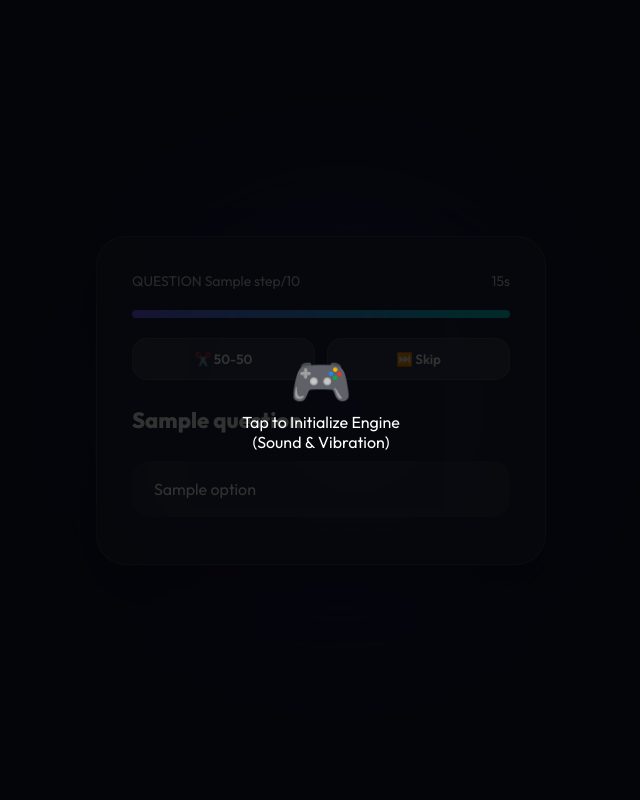
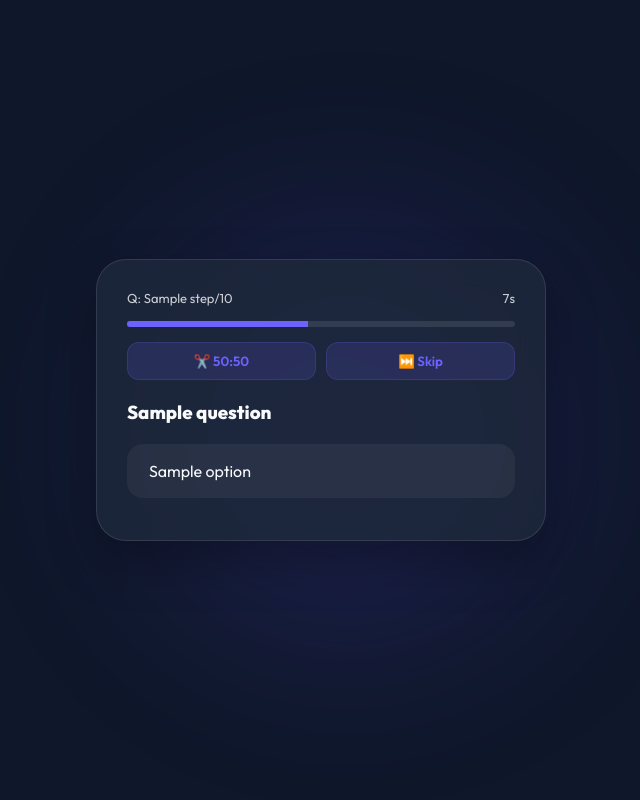
Before and after one commit to tanharahman2003t-art/Nayon, a Flask app: template templates/quiz.html in a window 1280 px wide. Shown: the whole page, without its empty margins (319-959 px from the left). Run offline with Flask 3, Linux system fonts and the light colour scheme; the template is opened without the code that fills it: most values are stand-ins (such as "Sample title", 1, 10 or a date in 2020).

Commit message:
Update quiz.html

```diff
--- a/templates/quiz.html
+++ b/templates/quiz.html
@@ -3,139 +3,66 @@
 <head>
     <meta charset="UTF-8">
     <meta name="viewport" content="width=device-width, initial-scale=1.0">
-    <title>Quiz Pro | Ultra Animated</title>
-    <link href="https://fonts.googleapis.com/css2?family=Outfit:wght@300;400;600;800&display=swap" rel="stylesheet">
+    <title>Quiz Pro | Fast & Smooth</title>
+    <link href="https://fonts.googleapis.com/css2?family=Outfit:wght@400;600;800&display=swap" rel="stylesheet">
     <style>
         :root {
-            --primary: #6c63ff;
-            --secondary: #ff4757;
-            --success: #00d2d3;
-            --bg: #0f172a;
-            --card-bg: rgba(30, 41, 59, 0.7);
-            --text: #f8fafc;
+            --primary: #6c63ff; --secondary: #ff4757; --success: #00d2d3;
+            --bg: #0f172a; --card-bg: rgba(30, 41, 59, 0.85); --text: #f8fafc;
         }
-
         [data-theme="light"] {
-            --bg: #f1f5f9;
-            --card-bg: rgba(255, 255, 255, 0.9);
-            --text: #1e293b;
+            --bg: #f1f5f9; --card-bg: rgba(255, 255, 255, 0.95); --text: #1e293b;
         }
-
         * { margin: 0; padding: 0; box-sizing: border-box; font-family: 'Outfit', sans-serif; }
-
         body {
-            background: var(--bg);
-            color: var(--text);
-            min-height: 100vh;
-            display: flex;
-            justify-content: center;
-            align-items: center;
-            overflow: hidden;
-            transition: background 0.5s ease;
+            background: var(--bg); color: var(--text);
+            min-height: 100vh; display: flex; justify-content: center; align-items: center;
+            overflow: hidden; transition: 0.3s;
         }
-
-        /* --- Animations --- */
-        @keyframes fadeInScale {
-            from { opacity: 0; transform: scale(0.9) translateY(20px); }
-            to { opacity: 1; transform: scale(1) translateY(0); }
-        }
-
-        @keyframes shake {
-            0%, 100% { transform: translateX(0); }
-            25% { transform: translateX(-10px); }
-            75% { transform: translateX(10px); }
-        }
-
-        @keyframes pulse-green {
-            0% { box-shadow: 0 0 0 0 rgba(0, 210, 211, 0.7); }
-            70% { box-shadow: 0 0 0 15px rgba(0, 210, 211, 0); }
-            100% { box-shadow: 0 0 0 0 rgba(0, 210, 211, 0); }
-        }
-
-        /* Animated Background Blobs */
+        /* Background Animation */
         .blob {
             position: absolute; width: 400px; height: 400px;
             background: linear-gradient(45deg, var(--primary), #4834d4);
-            filter: blur(100px); border-radius: 50%; z-index: -1; opacity: 0.3;
-            animation: float 20s infinite alternate;
+            filter: blur(100px); border-radius: 50%; z-index: -1; opacity: 0.2;
+            animation: float 15s infinite alternate;
         }
-        @keyframes float {
-            0% { transform: translate(-20%, -20%) rotate(0deg); }
-            100% { transform: translate(20%, 20%) rotate(360deg); }
+        @keyframes float { from { transform: translate(-10%, -10%); } to { transform: translate(10%, 10%); } }
+
+        .container {
+            width: 92%; max-width: 450px; background: var(--card-bg);
+            backdrop-filter: blur(15px); border: 1px solid rgba(255, 255, 255, 0.1);
+            padding: 30px; border-radius: 30px; box-shadow: 0 20px 50px rgba(0,0,0,0.3);
+            animation: slideIn 0.4s ease-out;
+        }
+        @keyframes slideIn { from { opacity: 0; transform: translateY(15px); } to { opacity: 1; transform: translateY(0); } }
+
+        .timer-track { width: 100%; height: 6px; background: rgba(255,255,255,0.1); border-radius: 10px; margin: 15px 0; overflow: hidden; }
+        .timer-bar { height: 100%; width: 100%; background: var(--primary); transition: width 1s linear; }
+
+        .lifelines { display: flex; gap: 10px; margin-bottom: 20px; }
+        .life-btn {
+            flex: 1; padding: 10px; border: none; border-radius: 12px;
+            background: rgba(108, 99, 255, 0.15); color: var(--primary);
+            font-weight: 600; cursor: pointer; border: 1px solid rgba(108,99,255,0.2);
         }
 
-        .container {
-            width: 90%; max-width: 450px;
-            background: var(--card-bg);
-            backdrop-filter: blur(20px);
-            border: 1px solid rgba(255, 255, 255, 0.1);
-            padding: 35px; border-radius: 30px;
-            box-shadow: 0 25px 50px rgba(0,0,0,0.3);
-            animation: fadeInScale 0.6s cubic-bezier(0.34, 1.56, 0.64, 1);
-            position: relative;
+        .option {
+            padding: 15px 20px; margin-bottom: 12px;
+            background: rgba(255, 255, 255, 0.05); border: 2px solid transparent;
+            border-radius: 16px; cursor: pointer; transition: 0.2s;
         }
+        .option:hover { background: rgba(108, 99, 255, 0.1); border-color: var(--primary); }
 
-        /* Progress Bar with Glow */
-        .timer-track {
-            width: 100%; height: 8px; background: rgba(255,255,255,0.1);
-            border-radius: 10px; margin: 20px 0; overflow: hidden;
-        }
-        .timer-bar {
-            height: 100%; width: 100%;
-            background: linear-gradient(90deg, #6c63ff, #00d2d3);
-            box-shadow: 0 0 15px var(--primary);
-            transition: width 1s linear;
-        }
+        .correct { background: var(--success) !important; color: #000 !important; font-weight: bold; transform: scale(1.02); }
+        .wrong { background: var(--secondary) !important; color: #fff !important; animation: shake 0.3s; }
 
-        /* Lifeline Buttons */
-        .lifelines { display: flex; gap: 12px; margin-bottom: 25px; }
-        .life-btn {
-            flex: 1; padding: 12px; border: none; border-radius: 15px;
-            background: rgba(255, 255, 255, 0.1); color: var(--text);
-            font-weight: 600; cursor: pointer; transition: 0.3s;
-            border: 1px solid rgba(255,255,255,0.1);
-        }
-        .life-btn:hover:not(:disabled) {
-            background: var(--primary); transform: translateY(-3px);
-            box-shadow: 0 5px 15px rgba(108, 99, 255, 0.4);
-        }
+        @keyframes shake { 0%, 100% { transform: translateX(0); } 25% { transform: translateX(-8px); } 75% { transform: translateX(8px); } }
 
-        /* Question & Options */
-        h3 { font-size: 22px; margin-bottom: 25px; line-height: 1.4; font-weight: 700; }
-
-        .option {
-            padding: 16px 20px; margin-bottom: 12px;
-            background: rgba(255, 255, 255, 0.05);
-            border: 2px solid transparent; border-radius: 18px;
-            cursor: pointer; transition: all 0.3s ease;
-            position: relative; overflow: hidden;
-        }
-
-        .option:hover {
-            background: rgba(255, 255, 255, 0.1);
-            transform: scale(1.02);
-            border-color: var(--primary);
-        }
-
-        /* Result States */
-        .option.correct-anim {
-            background: var(--success) !important;
-            color: #000 !important;
-            animation: pulse-green 0.5s infinite;
-            border-color: white !important;
-        }
-
-        .option.wrong-anim {
-            background: var(--secondary) !important;
-            color: #fff !important;
-            animation: shake 0.4s ease-in-out;
-        }
-
+        /* Initial Unlock Overlay - Shudhu 1st Step-e ashbe */
         #audio-unlock {
             position: fixed; top: 0; left: 0; width: 100%; height: 100%;
-            background: rgba(0,0,0,0.8); z-index: 9999;
-            display: flex; justify-content: center; align-items: center;
-            color: white; cursor: pointer; text-align: center;
+            background: rgba(0,0,0,0.9); z-index: 9999;
+            display: flex; justify-content: center; align-items: center; color: white;
         }
     </style>
 </head>
@@ -143,114 +70,101 @@
 
     <div class="blob"></div>
 
-    <div id="audio-unlock" onclick="startQuizEngine()">
-        <div>
-            <h1 style="font-size: 50px;">🎮</h1>
-            <p>Tap to Initialize Engine<br>(Sound & Vibration)</p>
+    {% if step == 1 %}
+    <div id="audio-unlock" onclick="startEngine()">
+        <div style="text-align: center;">
+            <h1 style="font-size: 60px;">⚡</h1>
+            <p>Tap to Start Quiz<br><small>(Enables Sound & Vibration)</small></p>
         </div>
     </div>
+    {% endif %}
 
     <div class="container">
-        <div style="display: flex; justify-content: space-between; font-size: 14px; opacity: 0.8;">
-            <span>QUESTION {{ step }}/{{ total }}</span>
+        <div style="display: flex; justify-content: space-between; font-size: 13px; opacity: 0.8;">
+            <span>Q: {{ step }}/{{ total }}</span>
             <span id="time-text">15s</span>
         </div>
-
-        <div class="timer-track">
-            <div class="timer-bar" id="progressBar"></div>
-        </div>
+        <div class="timer-track"><div class="timer-bar" id="progressBar"></div></div>
 
         <div class="lifelines">
-            <button id="fiftyBtn" class="life-btn" onclick="useFifty()">✂️ 50-50</button>
+            <button id="fiftyBtn" class="life-btn" onclick="useFifty()">✂️ 50:50</button>
             <button id="skipBtn" class="life-btn" onclick="useSkip()">⏭️ Skip</button>
         </div>
 
-        <h3>{{ question.question }}</h3>
+        <h3 style="margin-bottom: 20px;">{{ question.question }}</h3>
 
         <form id="quizForm" method="POST">
-            <div id="options-list">
-                {% for option in options %}
-                <div class="option" onclick="handleAnswer(this, `{{ option }}`)">
-                    {{ option }}
-                </div>
-                {% endfor %}
-            </div>
+            {% for option in options %}
+            <div class="option" onclick="handleAnswer(this, `{{ option }}`)">{{ option }}</div>
+            {% endfor %}
             <input type="hidden" name="answer" id="answerInput">
         </form>
     </div>
 
-    <audio id="snd_win" src="https://www.soundjay.com/buttons/sounds/button-37.mp3"></audio>
-    <audio id="snd_lose" src="https://www.soundjay.com/buttons/sounds/button-10.mp3"></audio>
+    <audio id="snd_ok" src="https://www.soundjay.com/buttons/sounds/button-37.mp3"></audio>
+    <audio id="snd_no" src="https://www.soundjay.com/buttons/sounds/button-10.mp3"></audio>
 
     <script>
         const correctAns = `{{ question.answer }}`;
         let timeLeft = 15;
-        let active = false;
+        let isAnswered = false;
 
-        // Dark Mode Check
+        // Auto-start if not step 1
+        let isEngineStarted = {{ 'false' if step == 1 else 'true' }};
+
         if(localStorage.getItem('theme') === 'dark') document.documentElement.setAttribute('data-theme', 'dark');
 
-        function startQuizEngine() {
+        function startEngine() {
             document.getElementById('audio-unlock').style.display = 'none';
-            document.getElementById('snd_win').play(); document.getElementById('snd_win').pause();
-            document.getElementById('snd_lose').play(); document.getElementById('snd_lose').pause();
-            active = true;
+            document.getElementById('snd_ok').play(); document.getElementById('snd_ok').pause();
+            isEngineStarted = true;
             if(navigator.vibrate) navigator.vibrate(50);
         }
 
-        const timerLoop = setInterval(() => {
-            if(active) {
+        const timer = setInterval(() => {
+            if(isEngineStarted && !isAnswered) {
                 timeLeft--;
                 document.getElementById('time-text').innerText = timeLeft + "s";
                 document.getElementById('progressBar').style.width = (timeLeft / 15 * 100) + "%";
-                if(timeLeft <= 0) { clearInterval(timerLoop); finalSubmit("TIMEOUT"); }
+                if(timeLeft <= 0) { clearInterval(timer); submitForm("TIMEOUT"); }
             }
         }, 1000);
 
         function handleAnswer(el, val) {
-            if(!active || el.classList.contains('locked')) return;
-            active = false; // Stop timer
+            if(!isEngineStarted || isAnswered) return;
+            isAnswered = true;
 
-            // Lock all options
-            document.querySelectorAll('.option').forEach(opt => opt.classList.add('locked'));
+            const opts = document.querySelectorAll('.option');
+            opts.forEach(o => o.style.pointerEvents = 'none');
 
             if (val.trim() === correctAns.trim()) {
-                el.classList.add('correct-anim');
-                document.getElementById('snd_win').play();
-                if(navigator.vibrate) navigator.vibrate(100);
+                el.classList.add('correct');
+                document.getElementById('snd_ok').play();
+                if(navigator.vibrate) navigator.vibrate(80);
             } else {
-                el.classList.add('wrong-anim');
-                document.getElementById('snd_lose').play();
-                if(navigator.vibrate) navigator.vibrate([200, 100, 200]);
-
-                // Show correct one
-                document.querySelectorAll('.option').forEach(opt => {
-                    if(opt.innerText.trim() === correctAns.trim()) opt.classList.add('correct-anim');
-                });
+                el.classList.add('wrong');
+                document.getElementById('snd_no').play();
+                if(navigator.vibrate) navigator.vibrate([150, 80, 150]);
+                opts.forEach(o => { if(o.innerText.trim() === correctAns.trim()) o.classList.add('correct'); });
             }
 
-            setTimeout(() => finalSubmit(val), 1500);
+            // Next question speed: 800ms (Previously 1500ms)
+            setTimeout(() => submitForm(val), 800);
         }
 
         function useFifty() {
-            let options = Array.from(document.querySelectorAll('.option'));
             let count = 0;
-            options.forEach(opt => {
-                if(opt.innerText.trim() !== correctAns.trim() && count < 2) {
-                    opt.style.opacity = '0';
-                    opt.style.pointerEvents = 'none';
-                    count++;
+            document.querySelectorAll('.option').forEach(o => {
+                if(o.innerText.trim() !== correctAns.trim() && count < 2) {
+                    o.style.visibility = 'hidden'; count++;
                 }
             });
             document.getElementById('fiftyBtn').disabled = true;
-            if(navigator.vibrate) navigator.vibrate(50);
         }
 
-        function useSkip() {
-            finalSubmit("SKIPPED");
-        }
+        function useSkip() { submitForm("SKIPPED"); }
 
-        function finalSubmit(val) {
+        function submitForm(val) {
             document.getElementById('answerInput').value = val;
             document.getElementById('quizForm').submit();
         }
```
